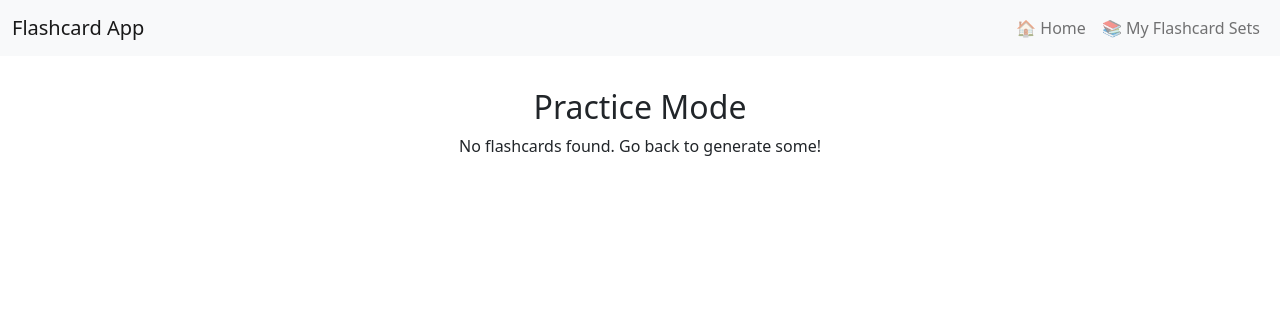
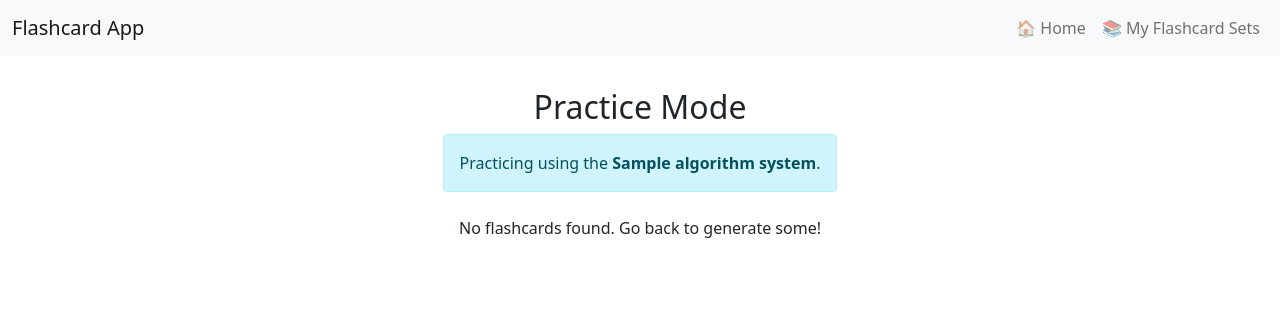
Before and after one commit to VimBasvi/python_version, a Flask app: template templates/practice.html in a window 1280 px wide. Shown: the top 316 px of the page. Run offline with Flask 3, Linux system fonts and the light colour scheme; the template is opened without the code that fills it: most values are stand-ins (such as "Sample title", 1, 10 or a date in 2020).

Commit message:
update efactor, interval, and duedates with update_sm2 function and add buttons for it in practice.html

```diff
--- a/app.py
+++ b/app.py
@@ -46,6 +46,7 @@ def start_practice():
     language = request.form['language']
     topic = request.form['topic']
     flashcards_json = request.form['flashcards']
+    algorithm =  request.form.get('algo_choice', 'leitner')
     flashcards = json.loads(flashcards_json)
     user_id = 'demo_user'
     user_choice = request.form.get('save_option')  # <-- new field from form
@@ -71,7 +72,11 @@ def start_practice():
             'box_level': 1,
             'last_practiced': None,
             'times_reviewed': 0,
-            'first_seen': firestore.SERVER_TIMESTAMP
+            'algorithm': algorithm,
+            'first_seen': firestore.SERVER_TIMESTAMP,
+            'e_factor': 2.5 if algorithm == 'sm2' else None,
+            'interval': 1 if algorithm == 'sm2' else None,
+            'due_date': None
         })
 
     return redirect(url_for('practice', language=language, topic=topic))
@@ -84,27 +89,49 @@ def practice(language, topic):
 
     # get only cards that match the language and topic
     docs = cards_ref.where('language', '==', language).where('topic', '==', topic).stream()
+    algorithm = None
+
 
     flashcards = []
     for doc in docs:
         data = doc.to_dict()
-        last_practiced = data.get('last_practiced')
-        box_level = data.get('box_level', 1)
 
-        # Convert Firestore timestamp to datetime
-        if last_practiced is not None:
-            last_practiced = last_practiced.replace(tzinfo=None)
-        # Check if the card is due for review from leitner box system
-        if is_card_due(last_practiced, box_level):
-            flashcards.append({
-                'front': data.get('front', ''),
-                'back': data.get('back', ''),
-                'language': data.get('language', ''),
-                'topic': data.get('topic', ''),
-                'doc_id': doc.id
-        })
+        # Store algorithm type to pass to the template
+        if algorithm is None:
+            algorithm = data.get('algorithm', 'leitner')
 
-    return render_template('practice.html', flashcards=flashcards, language=language, topic=topic)
+        if algorithm == 'leitner':
+            last_practiced = data.get('last_practiced')
+
+
+
+            box_level = data.get('box_level', 1)
+
+            # Convert Firestore timestamp to datetime
+            if last_practiced is not None:
+                last_practiced = last_practiced.replace(tzinfo=None)
+            # Check if the card is due for review from leitner box system
+            if is_card_due(last_practiced, box_level):
+                flashcards.append({
+                    'front': data.get('front', ''),
+                    'back': data.get('back', ''),
+                    'language': data.get('language', ''),
+                    'topic': data.get('topic', ''),
+                    'doc_id': doc.id
+            })
+        elif algorithm == 'sm2':
+            due_date = data.get('due_date')
+            if due_date is None or due_date.replace(tzinfo=None) <= datetime.utcnow():
+                flashcards.append({
+                    'front': data.get('front', ''),
+                    'back': data.get('back', ''),
+                    'language': data.get('language', ''),
+                    'topic': data.get('topic', ''),
+                    'doc_id': doc.id
+                })
+
+
+    return render_template('practice.html', flashcards=flashcards, language=language, topic=topic, algorithm=algorithm) # fix this to allow sm-2 too?
 
 @app.route('/update-progress', methods=['POST'])
 def update_progress():
@@ -142,6 +169,49 @@ def update_progress():
     return jsonify({"message": "Progress updated"}), 200
 
 
+@app.route('/update-sm2', methods=['POST'])
+def update_sm2():
+    data = request.get_json()
+    user_id = 'demo_user'
+    doc_id = data['doc_id']
+    quality = int(data['quality'])
+
+    doc_ref = db.collection('users').document(user_id).collection('practice_cards').document(doc_id)
+    doc = doc_ref.get()
+
+    if not doc.exists:
+        return jsonify({"error": "Card not found"}), 404
+
+    card = doc.to_dict()
+    e_factor = card.get('e_factor', 2.5)
+    interval = card.get('interval', 1)
+
+    # Update E-Factor based on SM-2 formula
+    new_e = e_factor + (0.1 - (5 - quality) * (0.08 + (5 - quality) * 0.02))
+    new_e = max(1.3, new_e)
+
+    # Update interval
+    if quality < 3:
+        interval = 1
+    elif quality == 3:
+        interval = 2
+    else:
+        interval = int(interval * new_e)
+
+    due_date = datetime.utcnow() + timedelta(days=interval)
+
+    doc_ref.update({
+        'last_practiced': firestore.SERVER_TIMESTAMP,
+        'times_reviewed': card.get('times_reviewed', 0) + 1,
+        'e_factor': new_e,
+        'interval': interval,
+        'due_date': due_date
+    })
+
+    return jsonify({"message": "SM-2 card updated"}), 200
+
+
+
 @app.route('/my-flashcards')
 def my_flashcards():
     user_id = 'demo_user' # In real app, get this from session or auth
--- a/templates/practice.html
+++ b/templates/practice.html
@@ -79,6 +79,9 @@
 {% block content %}
 <div class="practice-container">
     <h2>Practice Mode</h2>
+    <div class="alert alert-info text-center mb-4">
+        Practicing using the <strong>{{ algorithm|capitalize }} system</strong>.
+    </div>
     {% if flashcards %}
         <div class="banner">Click the card to flip 👆</div>
 
@@ -94,10 +97,22 @@
             <div class="card-counter" id="card-counter"></div>
             <button class="btn btn-secondary" onclick="nextCard()">➡️</button>
         </div>
+        {%if algorithm =='leitner'%}
         <div class="controls mt-3">
             <button class="btn btn-outline-success" onclick="markCard('mastered')">✅ Correct </button>
             <button class="btn btn-outline-warning" onclick="markCard('review')">🔁 Wrong </button>
         </div>
+        {%else %}
+        <div class="controls mt-3">
+            <p>How easy was it to recall this?</p>
+            <button class="btn btn-outline-danger" onclick="rateCard(0)">0 - Total blackout</button>
+            <button class="btn btn-outline-danger" onclick="rateCard(1)">1 - Incorrect, but familiar</button>
+            <button class="btn btn-outline-warning" onclick="rateCard(2)">2 - Incorrect</button>
+            <button class="btn btn-outline-info" onclick="rateCard(3)">3 - Correct, but difficult</button>
+            <button class="btn btn-outline-primary" onclick="rateCard(4)">4 - Correct with hesitation</button>
+            <button class="btn btn-outline-success" onclick="rateCard(5)">5 - Perfect recall</button>
+        </div>
+        {%endif%}
 
         <script>
             const flashcards = {{ flashcards|tojson }};
@@ -142,6 +157,20 @@
                     })
                 });
             }
+            function rateCard(quality) {
+                const card = flashcards[currentIndex];
+                fetch('/update-sm2', {
+                    method: 'POST',
+                    headers: {
+                        'Content-Type': 'application/json'
+                    },
+                    body: JSON.stringify({
+                        doc_id: card.doc_id,
+                        quality: quality
+                    })
+                });
+            }
+
 
 
             updateCard();  // Initial load
```
Also changed, not shown: templates/index.html (+8 -0 lines).
